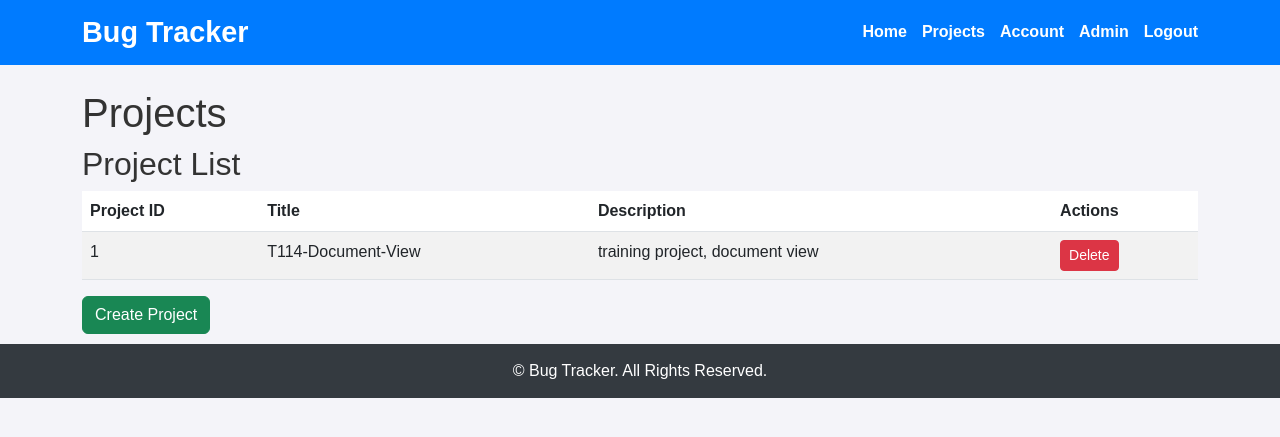
After one commit to mersini18/Bug-Tracker, a Flask app: page /projects/projects in a window 1280 px wide. The commit adds this page. Shown: the top 437 px of the page. Run offline with Flask 3, Linux system fonts and the light colour scheme; a user stored in the database is signed in.

Commit message:
Project page added

```diff
--- a/bug_tracker/app/__init__.py
+++ b/bug_tracker/app/__init__.py
@@ -36,8 +36,10 @@ def create_app(test_config=None):
     from app.routes.auth_routes import auth_bp
     from app.routes.bug_routes import bug_bp
     from app.routes.admin_routes import admin_bp
+    from app.routes.project_routes import projects_bp
     app.register_blueprint(auth_bp)
     app.register_blueprint(bug_bp)
     app.register_blueprint(admin_bp)
+    app.register_blueprint(projects_bp)
 
     return app
--- /dev/null
+++ b/bug_tracker/app/routes/project_routes.py
@@ -0,0 +1,53 @@
+from flask import Blueprint, render_template, request, redirect, url_for, flash
+from flask_login import login_required, current_user
+from app.models import db, Project, User
+
+projects_bp = Blueprint('project', __name__, url_prefix='/projects')
+
+@projects_bp.route('/projects', methods=['GET'])
+@login_required
+def projects():
+    projects = Project.query.all()
+
+    return render_template('projects.html', projects=projects)
+
+@projects_bp.route('/delete-project/<int:project_id>', methods=['POST'])
+@login_required
+def delete_project(project_id):
+    if current_user.role != 'admin':
+        flash("You do not have permission to delete projects.", "error")
+        return redirect(url_for('project.projects'))
+
+    project = Project.query.get_or_404(project_id)
+
+    db.session.delete(project)
+    db.session.commit()
+
+    flash("Project deleted successfully.", "success")
+    return redirect(url_for('project.projects'))
+
+
+@projects_bp.route('/add-project', methods=['GET', 'POST'])
+@login_required
+def add_project():
+    if request.method == 'POST':
+        name = request.form.get('name')
+        description = request.form.get('description')
+
+        if not name:
+            flash('Project title is required', 'error')
+            render_template('add_project.html')
+
+        new_project = Project(
+            name=name,
+            description=description
+        )
+
+        db.session.add(new_project)
+        db.session.commit()
+
+        flash('Project created successfully', 'success')
+        return redirect(url_for('project.projects'))
+
+    projects = Project.query.all
+    return render_template('add_project.html', projects=projects)
--- a/bug_tracker/app/static/css/styles.css
+++ b/bug_tracker/app/static/css/styles.css
@@ -40,7 +40,8 @@ header.dashboard-header nav a:hover {
 }
 
 .footer {
-    position: fixed;
+    position: realtive;
+    margin-top: 10px;
     bottom: 0;
     left: 0;
     width: 100%;
--- a/bug_tracker/app/templates/base.html
+++ b/bug_tracker/app/templates/base.html
@@ -18,7 +18,7 @@
             <nav>
                 <ul class="navbar">
                     <li><a href="/home">Home</a></li>
-                    <li><a href="#">Projects</a></li>
+                    <li><a href="{{ url_for('project.projects') }}">Projects</a></li>
                     <li><a href="#">Account</a></li>
                     {% if current_user.is_authenticated and current_user.role == "admin" %}
                     <li><a href="{{ url_for('admin.dashboard') }}">Admin</a></li>
--- a/bug_tracker/app/templates/home.html
+++ b/bug_tracker/app/templates/home.html
@@ -62,9 +62,4 @@
         <button class="btn btn-primary btn-filter" disabled>Search/Filter</button> <!-- Placeholder for "Search/Filter" -->
     </div>
 </div>
-
-<!-- Footer -->
-<div class="footer">
-    &copy; {{ year }} Bug Tracker. All Rights Reserved.
-</div>
 {% endblock %}
--- /dev/null
+++ b/bug_tracker/app/templates/projects.html
@@ -0,0 +1,51 @@
+{% extends "base.html" %}
+
+{% block title %}Projects{% endblock %}
+
+{% block content %}
+
+
+<div class="projects-header">
+    <h1>Projects</h1>
+</div>
+
+<div class="project-list-container">
+    <h2>Project List</h2>
+    <table class="table table-striped table-hover">
+        <thead>
+            <tr>
+                <th>Project ID</th>
+                <th>Title</th>
+                <th>Description</th>
+                {% if current_user.role == 'admin' %}
+                <th>Actions</th>
+                {% endif %}
+            </tr>
+        </thead>
+        <tbody>
+            {% for project in projects %}
+            <tr>
+                <td>{{ project.id }}</td>
+                <td>{{ project.name }}</td>
+                <td>{{ project.description }}</td>
+                {% if current_user.role == 'admin' %}
+                <td>
+                    <form action="{{ url_for('project.delete_project', project_id=project.id) }}" method="POST" classs="d-inline" onsubmit="return confirm('Are you sure you want to delete this project?');">
+                        <button type="submit" class="btn btn-sm btn-danger">Delete</button>
+                    </form>
+                </td>
+                {% endif %}
+            </tr>
+            {% else %}
+            <tr>
+                <td colspan="{% if current_user.role == 'admin' %}4{% else %}3{% endif %}" class="text-center">No Projects found</td>
+            </tr>
+            {% endfor %}
+        </tbody>
+    </table>
+
+    <div class="action-buttons">
+        <a href="{{ url_for('project.add_project') }}" class="btn btn-success btn-create">Create Project</a>
+    </div>
+</div>
+{% endblock %}
```
Also changed, not shown: bug_tracker/app/forms.py (+51 -0 lines), bug_tracker/app/templates/add_project.html (added, +35 -0 lines), bug_tracker/instance/bug_tracker.db.
